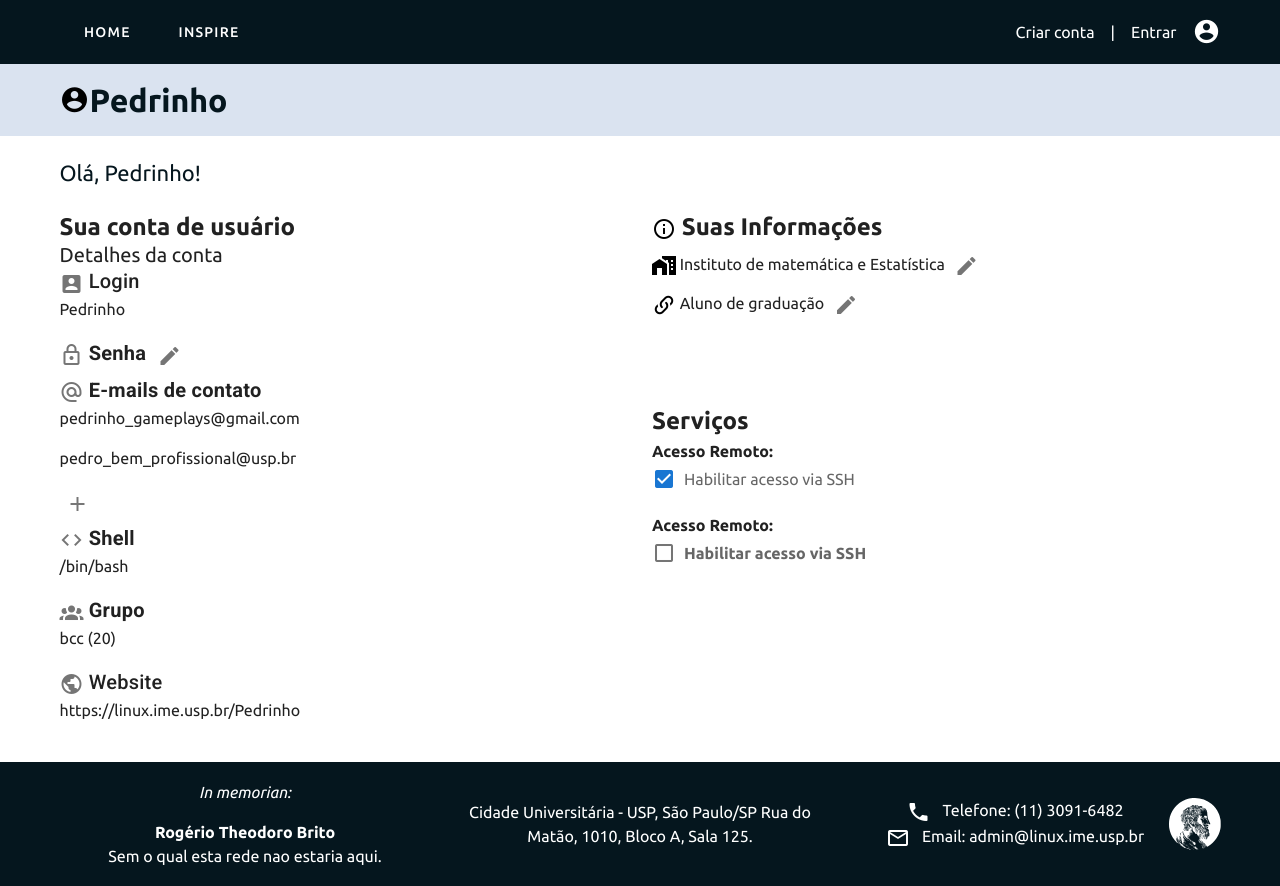
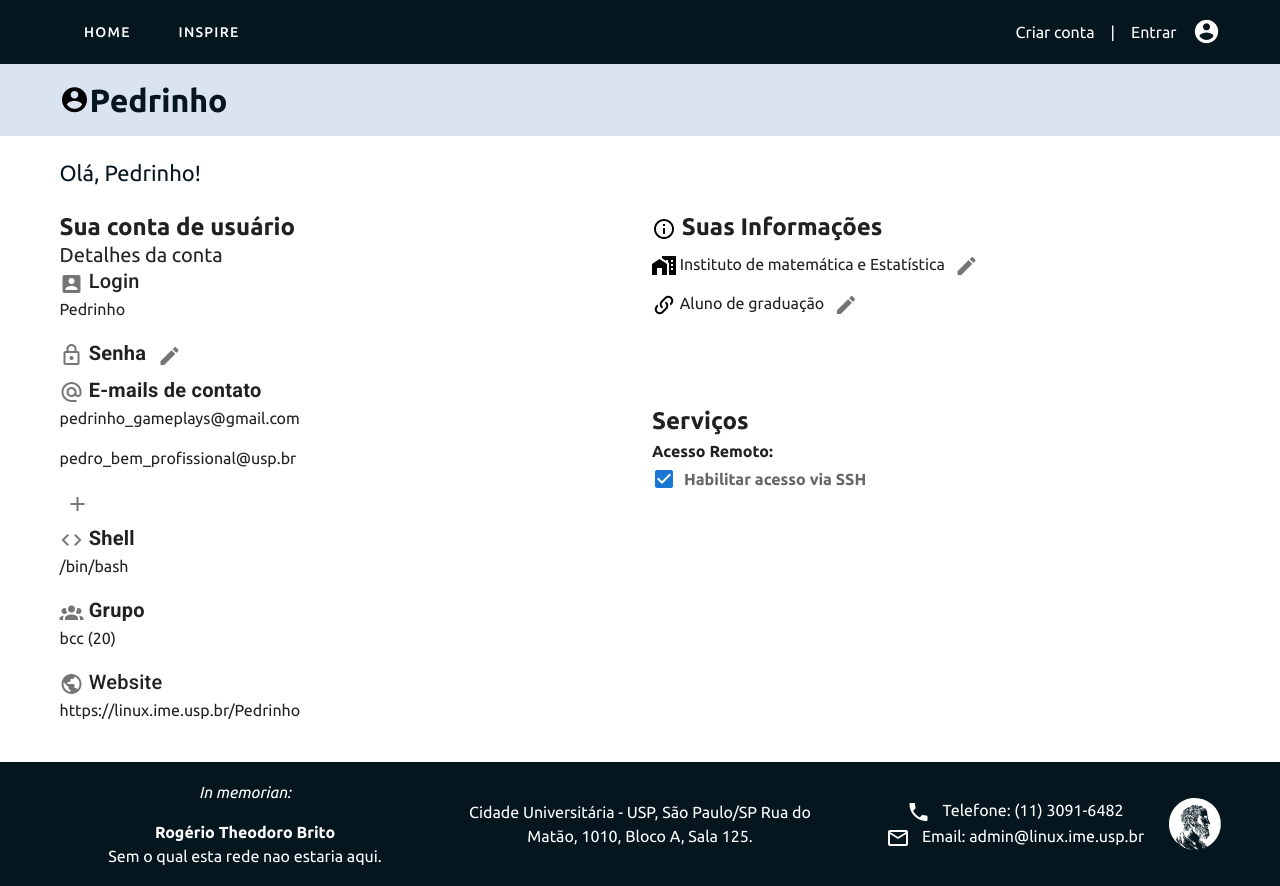
Before and after one commit to uspcodelab/bootcamp-2022, a Nuxt app in the folder frontend/: page /user in a window 1280 px wide. Built offline with nearby package versions, Linux system fonts and the light colour scheme.

Commit message:
corrige serviços

```diff
--- a/frontend/components/second-col-user.vue
+++ b/frontend/components/second-col-user.vue
@@ -31,9 +31,9 @@
           label="Habilitar acesso via SSH"
           v-model="SSH"
           class="mt-0"
+          style="font-weight: bold;"
         />
-        <p style="margin-bottom:0; margin-top:0;"> <b> Acesso Remoto: </b> </p>
-        <v-checkbox label="Habilitar acesso via SSH" class="mt-0" style="font-weight: bold;" />
+
       </div>
     </v-card>
   </v-card>
```
